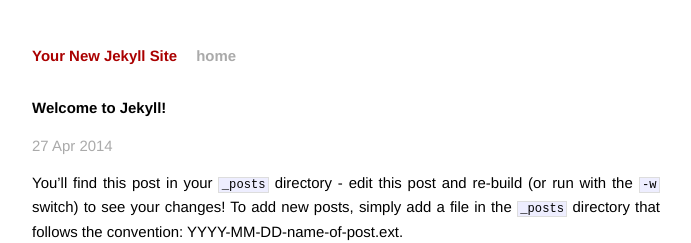
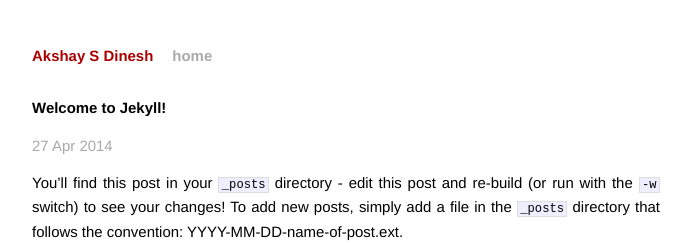
Before and after one commit to asdofindia/asdofindia.github.io, a Jekyll site: the page built from _posts/2014-04-27-welcome-to-jekyll.markdown, in a window 1280 px wide. Shown: the top 243 px of the page, without its empty margins (294-985 px from the left). Built offline with Jekyll 4.4.1, drawn with Linux system fonts in a browser that asks for light colours; Markdown is read by kramdown in place of the engine named in the settings.

```diff
--- a/_config.yml
+++ b/_config.yml
@@ -1,3 +1,3 @@
-name: Your New Jekyll Site
+name: Akshay S Dinesh
 markdown: redcarpet
 pygments: true
--- a/_posts/2014-04-27-welcome-to-jekyll.markdown
+++ b/_posts/2014-04-27-welcome-to-jekyll.markdown
@@ -3,6 +3,7 @@ layout: post
 title:  "Welcome to Jekyll!"
 date:   2014-04-27 00:31:38
 categories: jekyll update
+permalink: welcome
 ---
 
 You'll find this post in your `_posts` directory - edit this post and re-build (or run with the `-w` switch) to see your changes!
```
